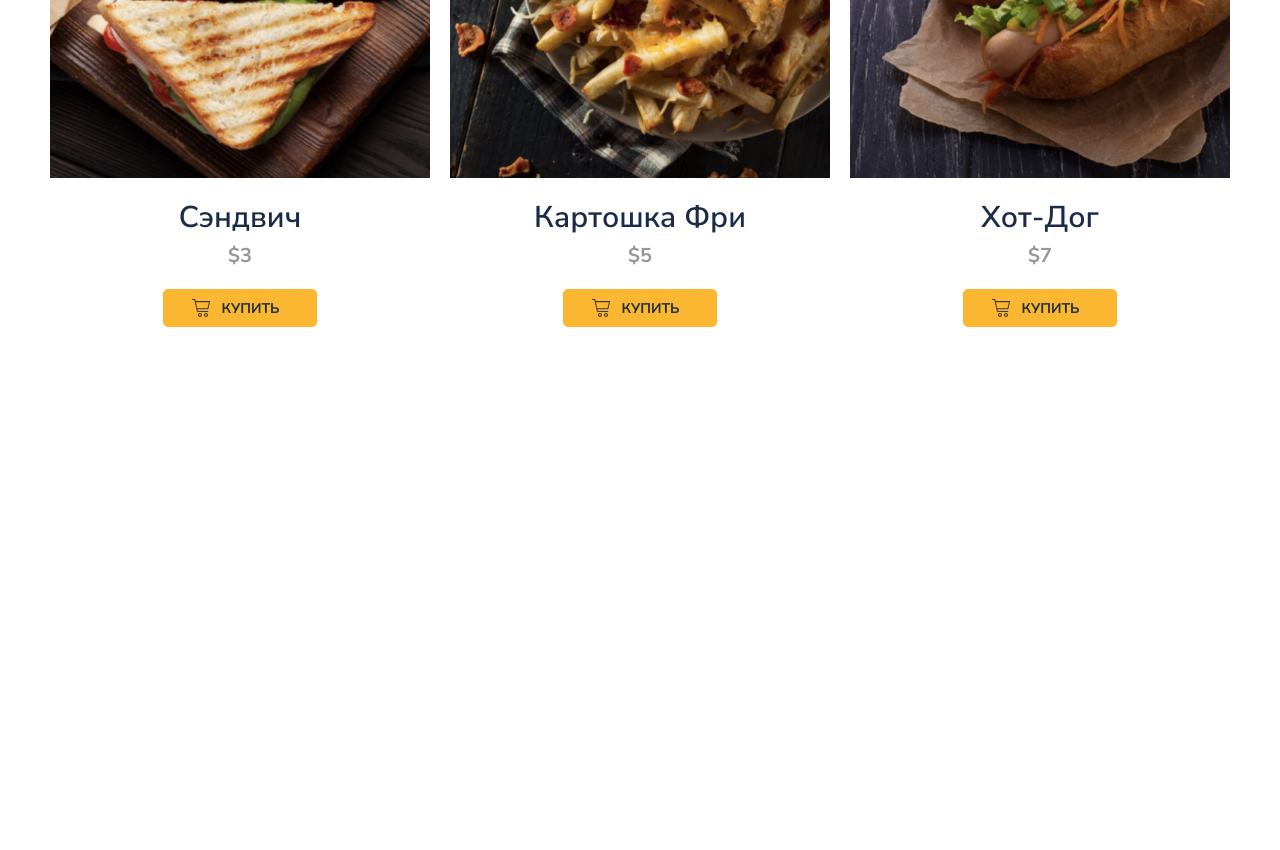
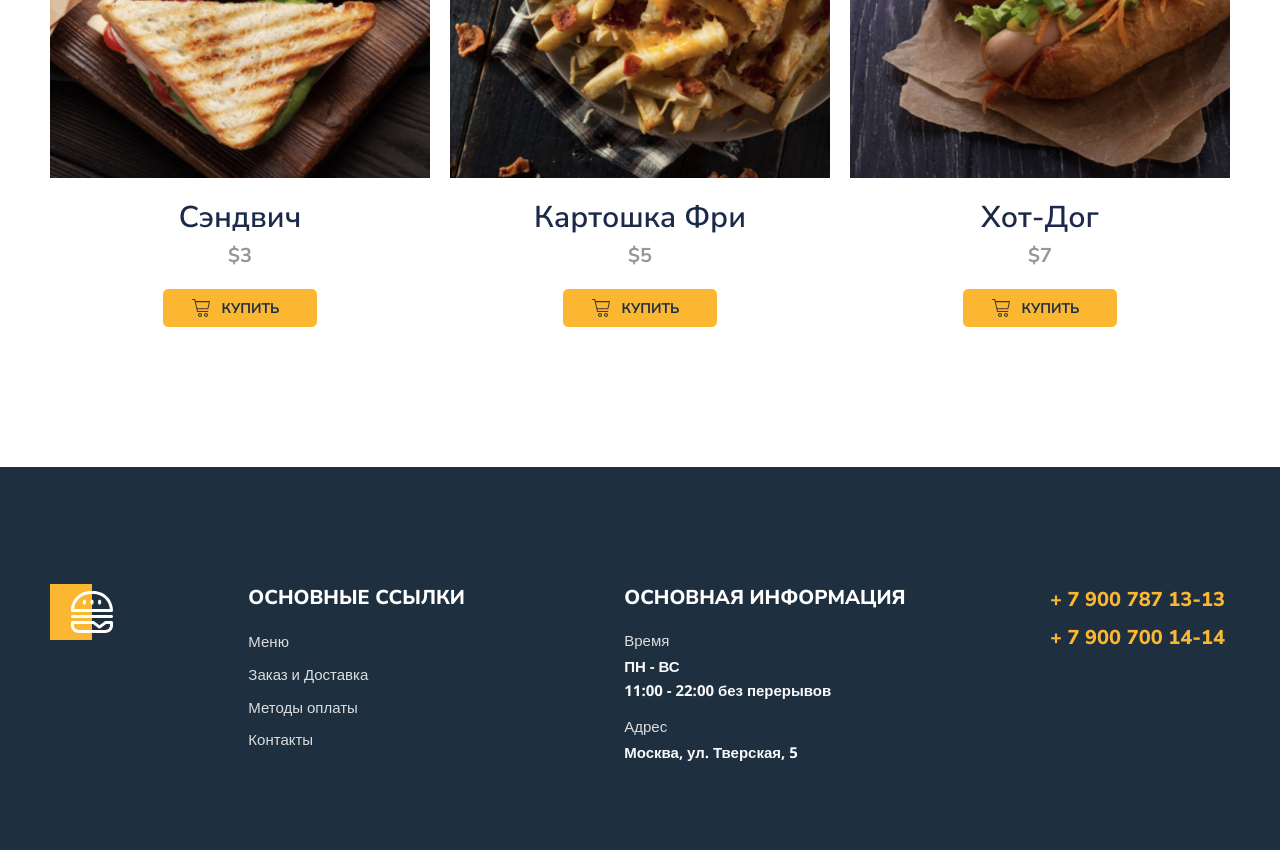
Before and after one commit to MrBIOsh/Module01_Burger, a plain HTML site: page index.html in a window 1280 px wide. Shown: the part 3004-3854 px from the top of the page. Before the commit the page ends 3361 px from the top, so only its background shows below. Drawn offline with nearby package versions, Linux system fonts and the light colour scheme.

Commit message:
Add files footer

```diff
--- a/css/main.css
+++ b/css/main.css
@@ -266,7 +266,8 @@ nav {
 .menu-grid {
     display: grid;
     grid-template-columns: repeat(3, 1fr);
-    gap: 20px;
+    grid-row-gap: 50px;
+    grid-column-gap: 20px;
 }
 
 .menu-grid-cover {
@@ -313,7 +314,6 @@ nav {
     border: 1px solid #FBB731;
     border-radius: 5px;
     padding: 9px 36px;
-    margin-bottom: 30px;
 }
 
 .menu-grid-btn:hover {
@@ -343,5 +343,118 @@ nav {
 }
 
 .additional {
-    margin-top: 73px;
+    margin-top: 103px;
+    margin-bottom: 140px;
 }
+
+footer {
+    background-color: #1E2F40;
+    width: 100%;
+    height: 403px;
+}
+
+.footer-box {
+    display: flex;
+    justify-content: space-between;
+    align-items: flex-start;
+    padding: 117px 0;
+}
+
+h3 {
+    font-size: 20px;
+    font-weight: 800;
+    color: #fff;
+    text-transform: uppercase;
+    margin: 0 auto;
+}
+
+.footer-box-links {
+    margin-right: 24px;
+    margin-top: 2px;
+}
+
+.footer-box-info {
+    margin-right: 9px;
+    margin-top: 2px;
+}
+
+.footer-box-tel {
+    margin-top: 4px;
+    margin-right: 5px;
+}
+
+.footer-main-links, .footer-main-info {
+    font-family: 'Open Sans', sans-serif;
+    list-style-type: none;
+    padding: 0 0;
+    margin: 24px auto 0;
+}
+
+.footer-main-links li {
+    padding-bottom: 15px;
+    line-height: 1.1;
+}
+
+.footer-main-links a {
+    color: #dedede;
+    text-decoration: none;
+    font-size: 15px;
+    font-weight: 400;
+}
+
+.footer-main-links a:hover {
+    color: #ffc725;
+}
+
+.footer-main-info li {
+    color: #dedede;
+    font-size: 15px;
+    font-weight: 400;
+    line-height: 1;
+}
+
+.footer-main-info li>p {
+    margin: 0 auto;
+    padding-bottom: 12px;
+}
+
+.footer-work-time span {
+    display: block;
+    color: #FAF9F9;
+    font-size: 15px;
+    font-weight: 700;
+    text-transform: uppercase;
+    margin: 0 auto;
+    padding-top: 11px;
+}
+
+.footer-work-time span:nth-child(2) {
+    text-transform: none;
+    padding: 9px 0;
+}
+
+.footer-address {
+    color: #FAF9F9;
+    display: block;
+    text-transform: none;
+    padding: 7px 0;
+    font-weight: 700;
+    padding-top: 11px;
+}
+
+.footer-tel {
+    list-style-type: none;
+    padding: 0 0;
+    margin: 0 auto;
+}
+
+.footer-tel li:nth-child(1) {
+    margin-bottom: 15px;
+}
+
+.footer-tel a {
+    text-decoration: none;
+    font-size: 20px;
+    font-weight: 800;
+    color: #FBB731;
+}
--- a/index.html
+++ b/index.html
@@ -184,6 +184,49 @@
             </div>
         </section>
     </main>
-</div>
+    <footer>
+        <div class="container">
+            <div class="footer-box">
+                <img src="img/logo-footer.svg" alt="logo">
+                <div class="footer-box-links">
+                        <h3>Основные ссылки</h3>
+                        <ul class="footer-main-links">
+                            <li><a href="#">Меню</a></li>
+                            <li><a href="#">Заказ и Доставка</a></li>
+                            <li><a href="#">Методы оплаты</a></li>
+                            <li><a href="#">Контакты</a></li>
+                        </ul>
+                </div>
+                <div class="footer-box-info">
+                    <h3>Основная информация</h3>
+                    <ul class="footer-main-info">
+                        <li>
+                            <p class="footer-work-time">
+                                Время
+                                <span>пн - вс</span>
+                                <span>11:00 - 22:00 без перерывов</span>
+                            </p>
+                        </li>
+                        <li>
+                            <p>
+                                Адрес
+                                <span class="footer-address">Москва, ул. Тверская, 5</span>
+                            </p>
+                        </li>
+                    </ul>
+                </div>
+                <div class="footer-box-tel">
+                    <ul class="footer-tel">
+                        <li>
+                            <a href="tel:+79007871313">+ 7 900 787 13-13</a>
+                        </li>
+                        <li>
+                            <a href="tel:+79007001414">+ 7 900 700 14-14</a>
+                        </li>
+                    </ul>
+                </div>
+            </div>
+        </div>
+    </footer>
 </body>
 </html>
```
Also changed, not shown: img/logo-footer.svg (added).
